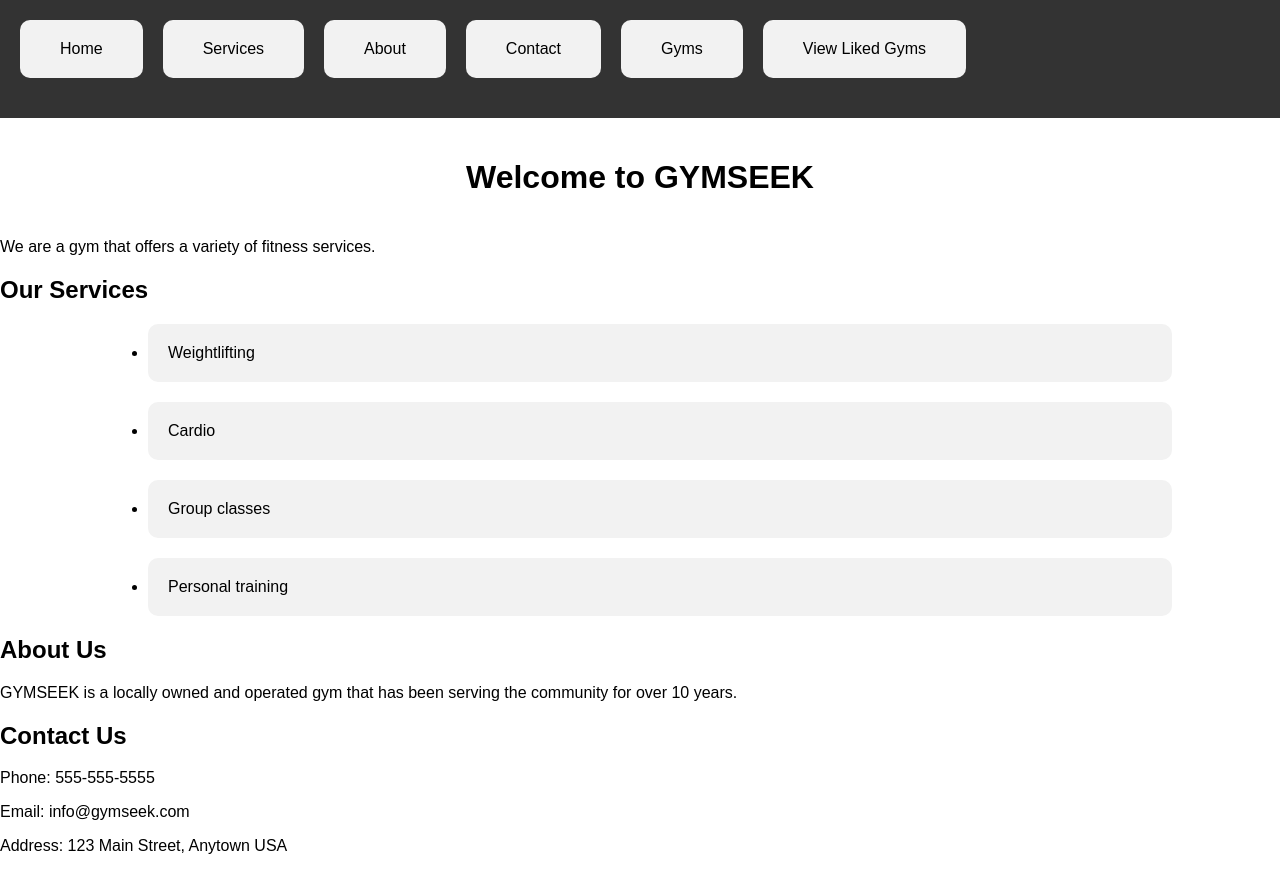
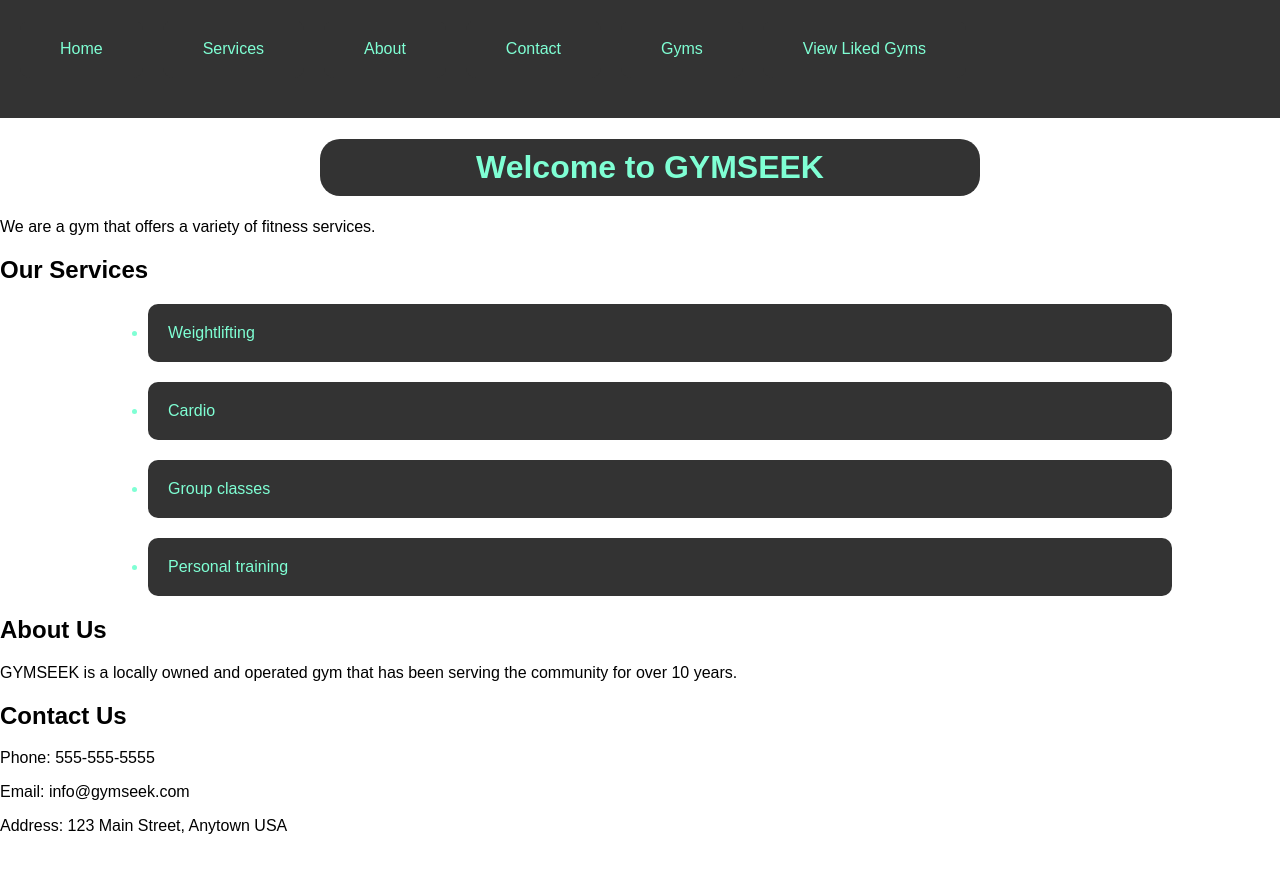
Before and after one commit to millandas/gymseek3, a plain HTML site: page Desktop/REPOSITORY/index.html in a window 1280 px wide. Drawn offline with Linux system fonts and the light colour scheme.

Commit message:
aquamarine

```diff
--- a/Desktop/REPOSITORY/style.css
+++ b/Desktop/REPOSITORY/style.css
@@ -24,27 +24,29 @@ body {
   margin-right: 20px;
 }
 
-  nav ul li a {
-    color: rgb(0, 0, 0);
-    text-decoration: none;
-  }
 nav ul li a:hover {
-    color: #fff;
-    background-color: #333;
+  color: #000;
+  background-color: aquamarine;
   border-radius: 10px;
   transition: background-color 0.2s ease-in-out;
 }
 
 nav ul li a {
-    color: rgb(0, 0, 0);
+  color: aquamarine;
   padding: 20px;
-    border-radius:0px;
+  border-radius:10px;
   transition: background-color 0.2s ease-in-out;
+  text-decoration: none;
 }
 
 h1 {
+  color:aquamarine;
+  background-color: #333;
+  padding: 10px;
+  border-radius: 20px;
+  width:50%;
   text-align: center;
-    padding: 20px;
+  margin-left: 25%;
 }
 
 ul {
@@ -53,7 +55,7 @@ body {
 }
 
 ul li {
-    background-color: #f2f2f2;
+  background-color: #333;
   padding: 20px;
   margin-bottom: 20px;
   border-radius: 10px;
@@ -66,3 +68,7 @@ body {
 .navbar i {
   border-radius: 30%;
 }
+
+div ul li{
+  color:aquamarine
+}
```
Lines whose indentation alone changed are shown as unchanged.
